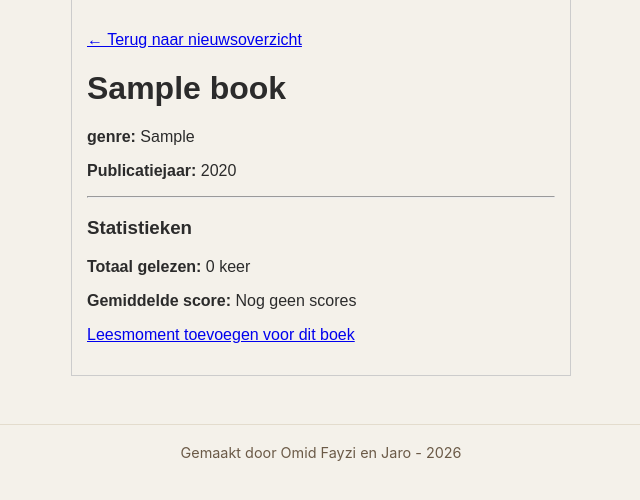
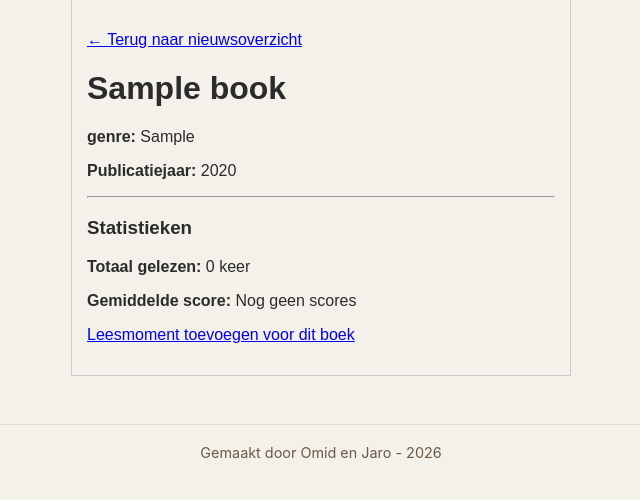
Before and after one commit to omidfayzihr/boekclub, a Django app: page /boeken/1/ in a window 1280 px wide. Shown: the part 84-584 px from the top of the page, without its empty margins (319-959 px from the left). Run offline with Django 4.2, Linux system fonts and the light colour scheme; tables that the repository leaves empty hold one stand-in row (values such as "Sample post"); data that the repository does not hold is empty.

Commit message:
Footer toont voornaam Omid in plaats van volledige naam

```diff
--- a/base/templates/base/base.html
+++ b/base/templates/base/base.html
@@ -23,7 +23,7 @@
     </main>
 
     <footer class="site-footer">
-        Gemaakt door Omid Fayzi en Jaro - 2026
+        Gemaakt door Omid en Jaro - 2026
     </footer>
 </body>
 </html>
```
